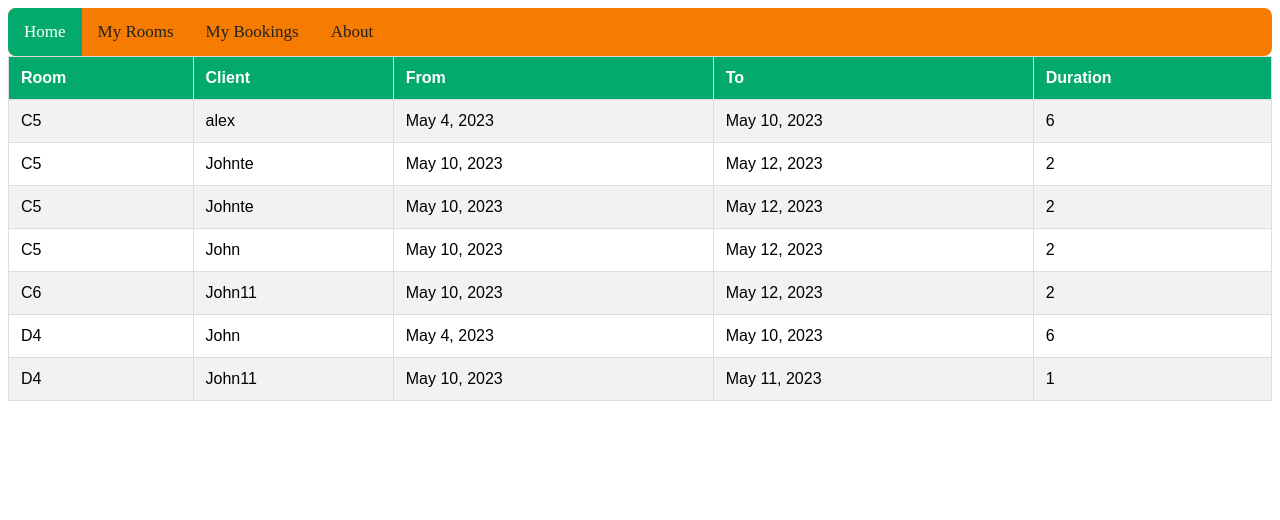
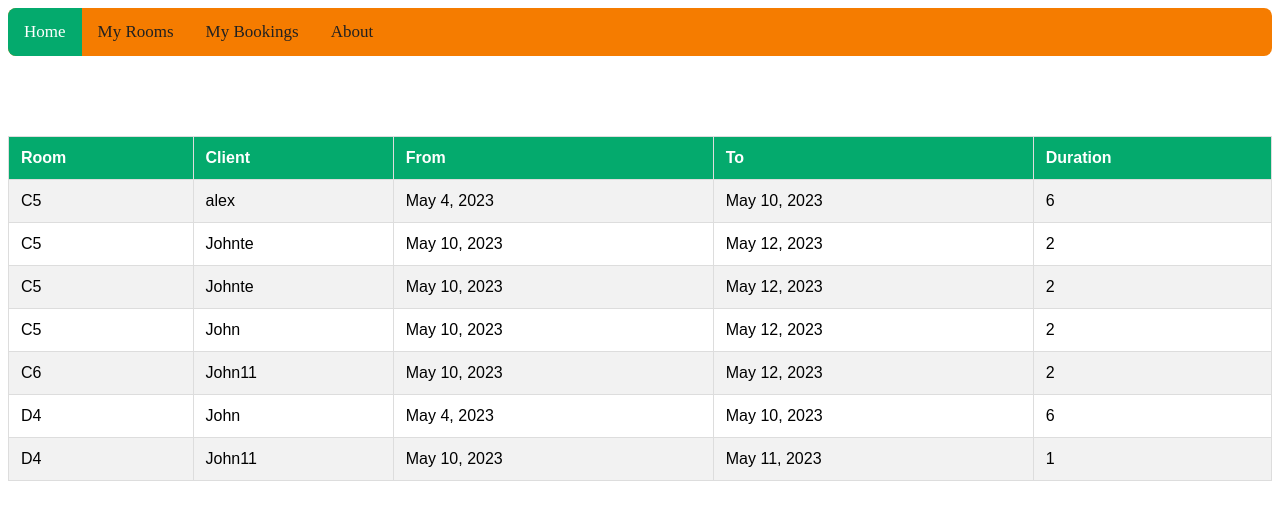
Before and after one commit to GakuruAlex/BnB, a Django app: page /hosting/bookings/ in a window 1280 px wide. Shown: the top 520 px of the page. Run offline with Django 4.2, Linux system fonts and the light colour scheme; data comes from the database, SQL or seed files in the repository.

Commit message:
Styling the bookings as a table

```diff
--- a/hosting/static/hosting/bookings.css
+++ b/hosting/static/hosting/bookings.css
@@ -1,4 +1,10 @@
+table{
+  margin-top: 5em;
+}
+
+
 .booking {
+
     font-family: Arial, Helvetica, sans-serif;
     border-collapse: collapse;
     width: 100%;
--- a/hosting/static/hosting/topnav.css
+++ b/hosting/static/hosting/topnav.css
@@ -29,3 +29,7 @@
     background-color: #04AA6D;
     color: white;
   }
+
+  #logout{
+    margin-left: 20em;
+  }
```
